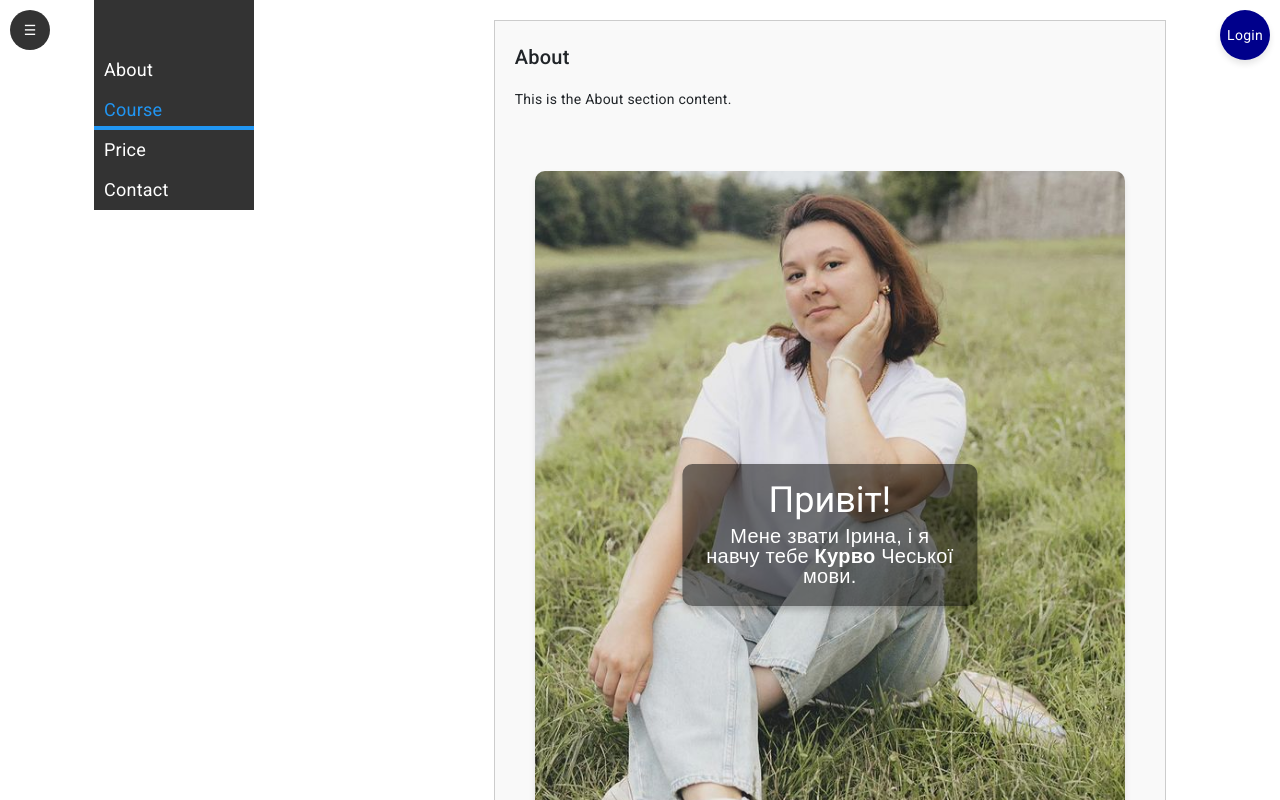
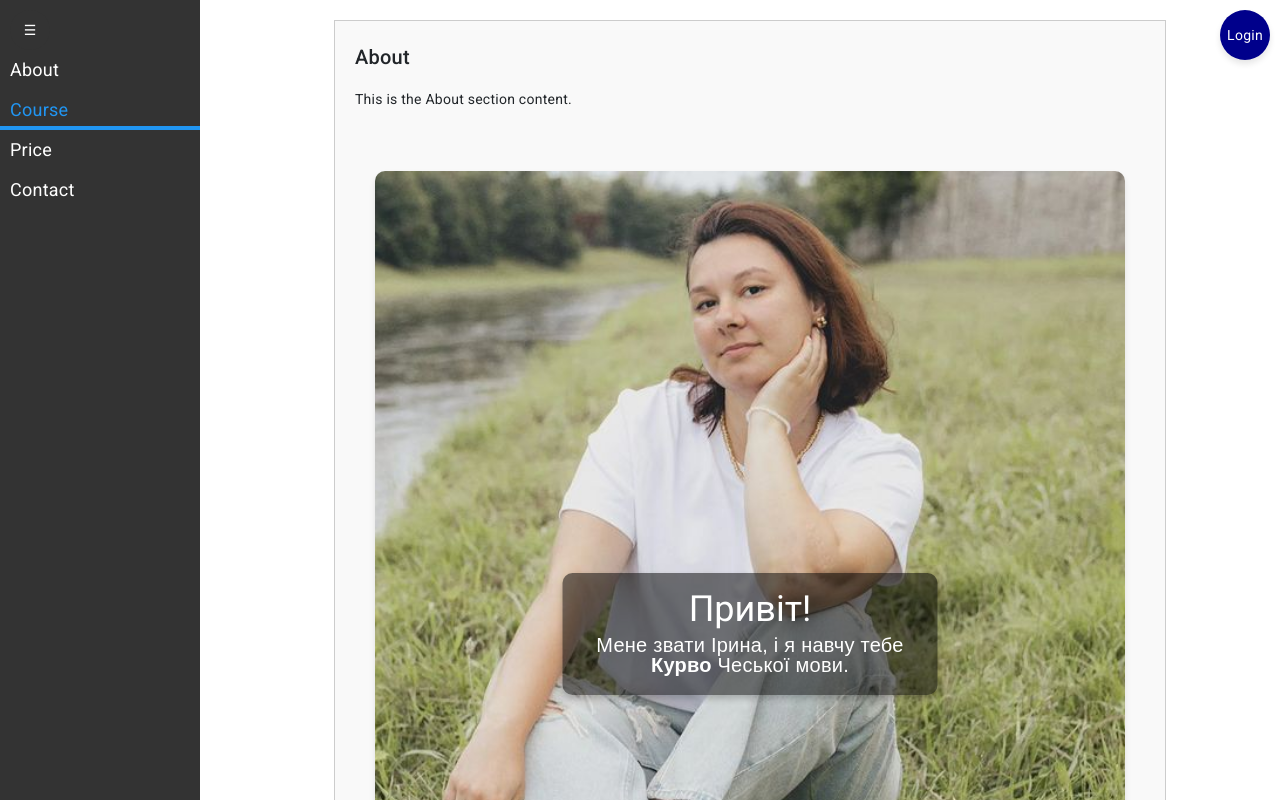
Before and after one commit to YuriiSmal/FrontApp, an Angular app: page /presentation in a window 1280 px wide. Shown: the top 800 px of the page. Built offline with nearby package versions, Linux system fonts and the light colour scheme.

Commit message:
New Try 000005

```diff
--- a/src/app/presentation/presentation.component.css
+++ b/src/app/presentation/presentation.component.css
@@ -28,7 +28,7 @@
 
 .sidebar {
     width: 200px;
-    position: relative;
+    position: fixed;
     top: 0;
     left: 0;
     height: 100%;
@@ -102,7 +102,6 @@
     }
 
     .sidebar {
-        position: absolute;
         transform: translateX(0); /* Завжди відкрита */
     }
 
```
